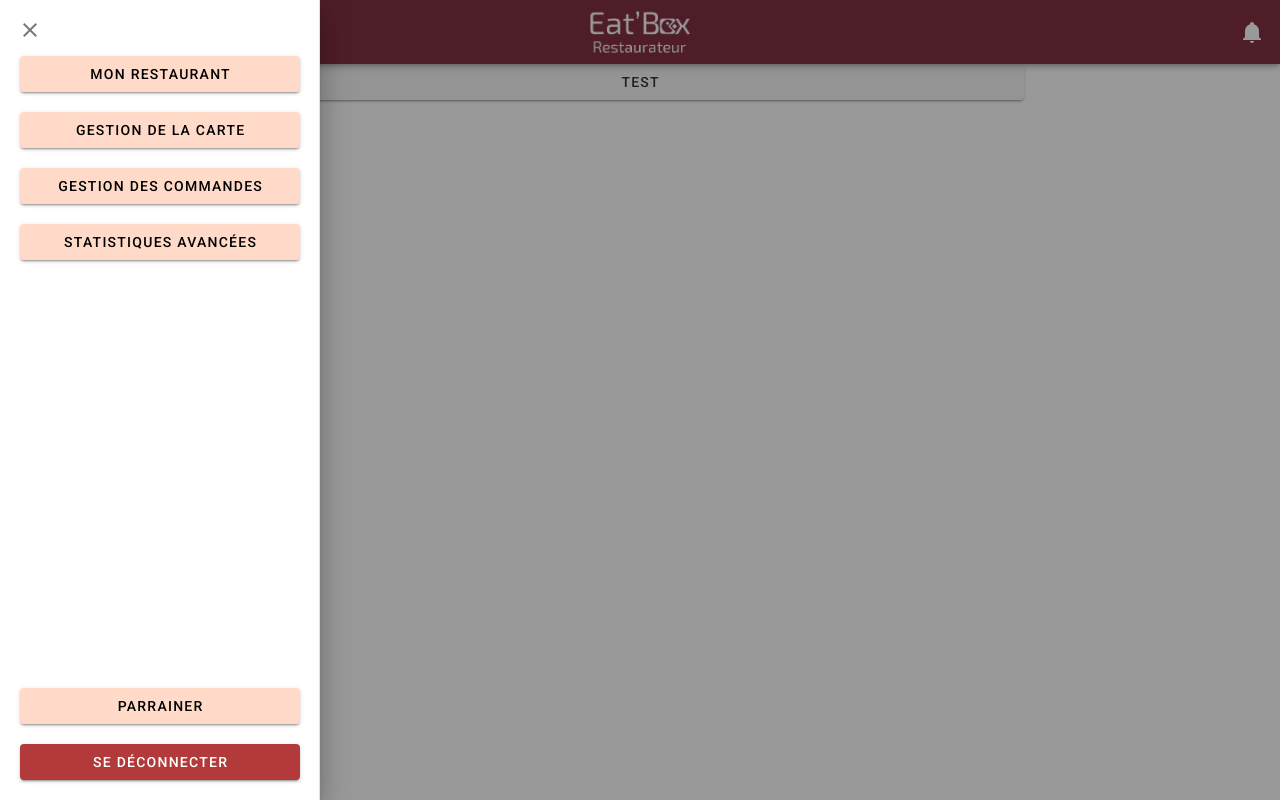
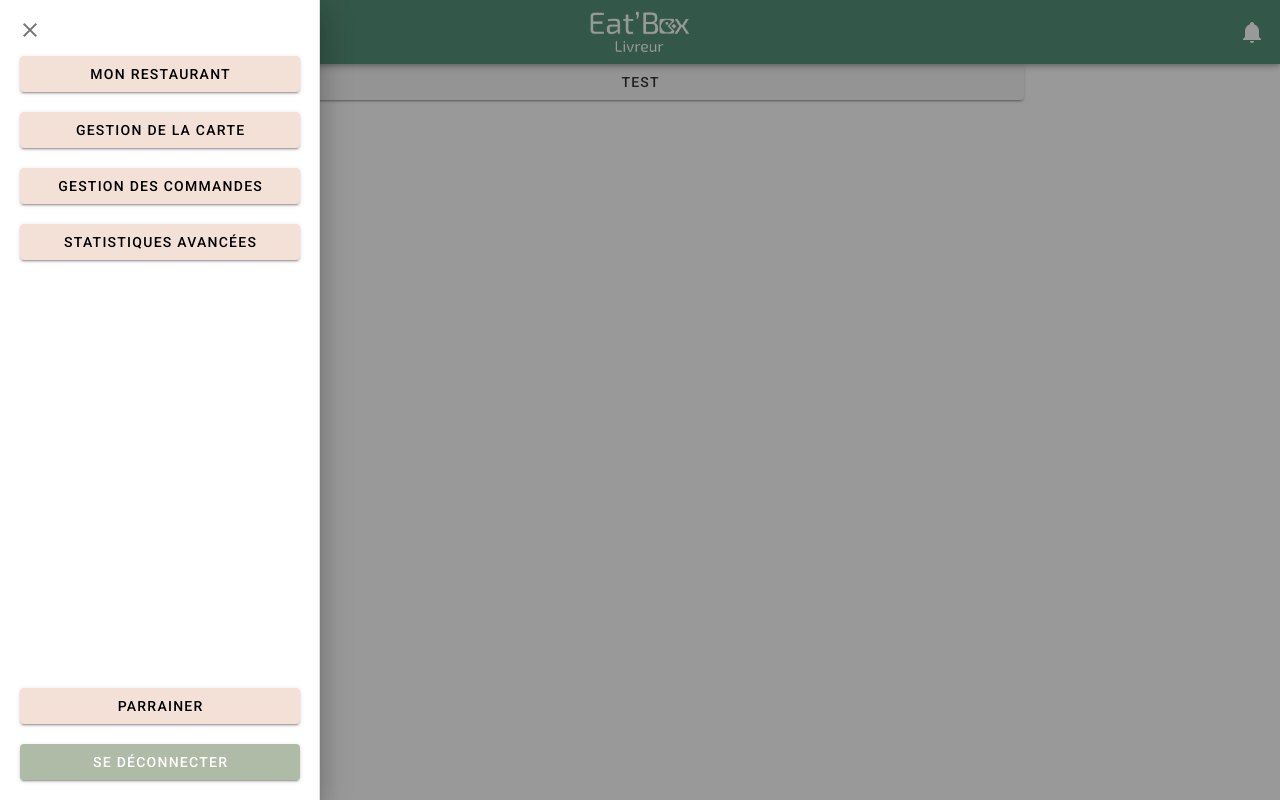
Before and after one commit to BoespflugLisa/EatBox, a Vue app in the folder frontend-vuejs/: page / in a window 1280 px wide. Both pictures are taken after a click on the button 28 px from the left and 32 px from the top of the page. Built offline with nearby package versions, Linux system fonts and the light colour scheme.

Commit message:
Dynamic theme

```diff
--- a/frontend-vuejs/src/App.vue
+++ b/frontend-vuejs/src/App.vue
@@ -1,8 +1,7 @@
 <template>
     <v-app>
         <v-app-bar
-            color="primary"
-            app
+            app color="primary"
         >
             <v-app-bar-nav-icon
                 @click="displayMenu()"
@@ -10,7 +9,7 @@
             />
             <v-img
                 max-width="100"
-                src="/img/EatBoxRestaurateur.png"
+                :src="this.EatBoxLogo"
                 class="ma-auto"
             >
             </v-img>
@@ -38,28 +37,28 @@
             </div>
             <div class="d-flex justify-center flex-column pa-5 pt-2">
                 <v-btn
-                    color="accent dark--text"
+                    color="accent black--text"
                     class="pr-10 pl-10"
                 >
                     Mon restaurant
                 </v-btn>
 
                 <v-btn
-                    color="accent dark--text"
+                    color="accent black--text"
                     class="pr-10 pl-10 mt-5"
                 >
                     Gestion de la carte
                 </v-btn>
 
                 <v-btn
-                    color="accent dark--text"
+                    color="accent black--text"
                     class="pr-10 pl-10 mt-5"
                 >
                     Gestion des commandes
                 </v-btn>
 
                 <v-btn
-                    color="accent dark--text"
+                    color="accent black--text"
                     class="pr-10 pl-10 mt-5"
                 >
                     Statistiques avancées
@@ -67,7 +66,7 @@
             </div>
             <div class="d-flex justify-center flex-column pa-5 main-menu-bottom">
                 <v-btn
-                    color="accent dark--text"
+                    color="accent black--text"
                     class="pr-10 pl-10"
                 >
                     Parrainer
@@ -96,17 +95,47 @@ export default {
 
     data: function () {
         return {
+            connectedUserRole: "Deliveryman",
+            EatBoxLogo: '',
             drawer: false,
         }
     },
 
+    created() {
+        this.changeTheme();
+    },
+
     methods: {
+        changeTheme() {
+            switch (this.connectedUserRole) {
+                case "Client":
+                    this.$vuetify.theme.themes.light.primary = '#2D5D62';
+                    this.$vuetify.theme.themes.light.secondary = '#77A8A3';
+                    this.$vuetify.theme.themes.light.accent = '#A1C7C7';
+                    this.$vuetify.theme.themes.light.anchor = '#B9D3CD';
+                    this.EatBoxLogo = "./img/EatBox.png";
+                    break;
+
+                case "Restaurateur":
+                    this.$vuetify.theme.themes.light.primary = '#751A2C';
+                    this.$vuetify.theme.themes.light.secondary = '#B33A3A';
+                    this.$vuetify.theme.themes.light.accent = '#D57056';
+                    this.$vuetify.theme.themes.light.anchor = '#FFDAC8';
+                    this.EatBoxLogo = "./img/EatBoxRestaurateur.png";
+                    break;
+
+                case "Deliveryman":
+                    this.$vuetify.theme.themes.light.primary = '#43846B';
+                    this.$vuetify.theme.themes.light.secondary = '#B0BBA7';
+                    this.$vuetify.theme.themes.light.accent = '#F3E0D7';
+                    this.$vuetify.theme.themes.light.anchor = '#F3E0D7';
+                    this.EatBoxLogo = "./img/EatBoxDeliveryman.png";
+                    break;
+            }
+        },
+
         displayMenu() {
-            if (this.drawer === true) {
-                this.drawer = false;
-            } else {
-                this.drawer = true;
-            }
+            this.drawer = this.drawer !== true;
         }
     }
 };
--- a/frontend-vuejs/src/plugins/vuetify.js
+++ b/frontend-vuejs/src/plugins/vuetify.js
@@ -10,9 +10,10 @@ export default new Vuetify({
             light: {
                 primary: '#751A2C',
                 secondary: '#B33A3A',
-                accent: '#FFDAC8',
+                accent: '#D57056',
+                anchor: '#FFDAC8',
                 white: '#ffffff',
-                dark: '#000000',
+                black: '#000000',
                 error: '#FF5252',
                 info: '#2196F3',
                 success: '#4CAF50',
```
Also changed, not shown: frontend-vuejs/public/img/EatBox.png (added), frontend-vuejs/public/img/EatBoxDeliveryman.png (added).
